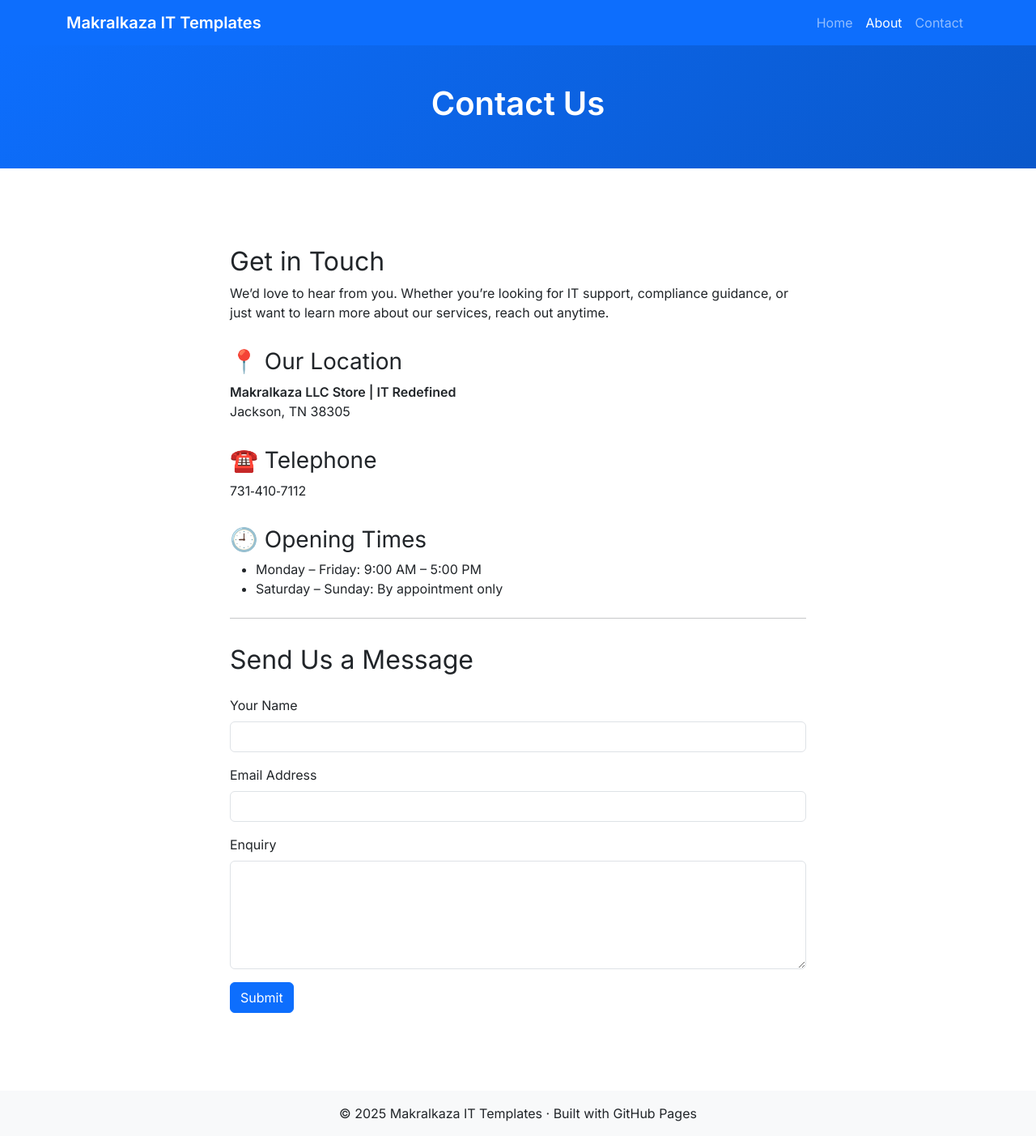
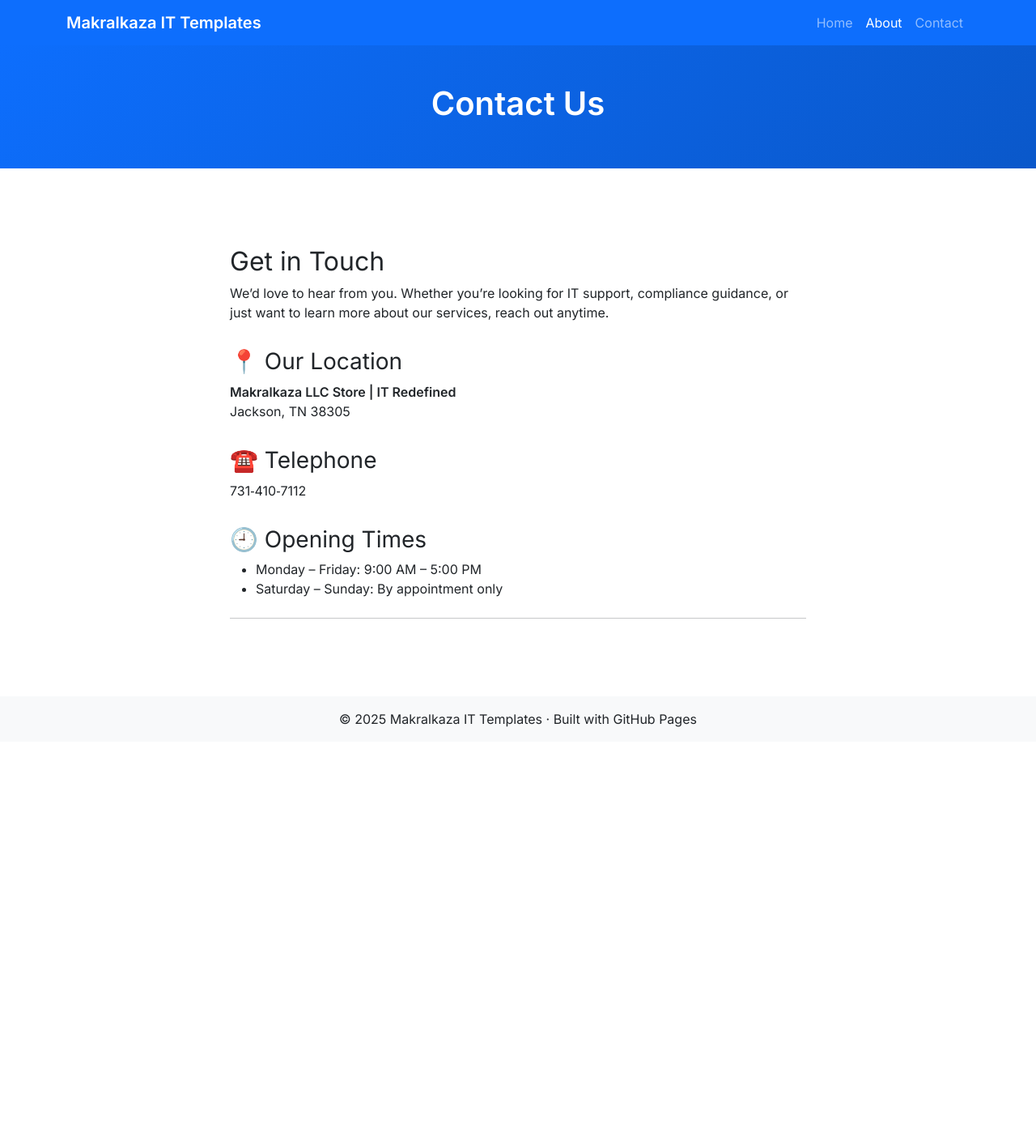
Before and after one commit to gitmakralkaza/tools, a Jekyll site: the page built from contact.html, in a window 1280 px wide. Shown: the whole page at 81% size. Built offline with Jekyll 4.4.1, drawn with Linux system fonts in a browser that asks for light colours; after the commit the page ends 916 px from its top, so only the background shows below that.

Commit message:
Update contact.html

```diff
--- a/contact.html
+++ b/contact.html
@@ -24,49 +24,4 @@
   </ul>
 
   <hr class="my-4">
-
-  <h2>Send Us a Message</h2>
-  <form id="contactForm" class="mt-4">
-  <div class="mb-3">
-    <label for="name" class="form-label">Your Name</label>
-    <input type="text" class="form-control" id="name" name="name" required>
-  </div>
-  <div class="mb-3">
-    <label for="email" class="form-label">Email Address</label>
-    <input type="email" class="form-control" id="email" name="email" required>
-  </div>
-  <div class="mb-3">
-    <label for="enquiry" class="form-label">Enquiry</label>
-    <textarea class="form-control" id="enquiry" name="enquiry" rows="5" required></textarea>
-  </div>
-  <button type="submit" class="btn btn-primary">Submit</button>
-</form>
-
-<!-- Success/Error Messages -->
-<div id="formResponse" class="mt-3"></div>
-
-<script>
-document.getElementById("contactForm").addEventListener("submit", function(e) {
-  e.preventDefault(); // stop normal form submission
-
-  const formData = new FormData(this);
-
-  fetch("https://makralkaza.com/store/index.php?route=information/contact", {
-    method: "POST",
-    body: formData,
-    mode: "cors" // allow cross-domain if backend supports it
-  })
-  .then(response => response.text())
-  .then(data => {
-    document.getElementById("formResponse").innerHTML =
-      '<div class="alert alert-success">✅ Thank you! Your message has been sent.</div>';
-    document.getElementById("contactForm").reset();
-  })
-  .catch(error => {
-    document.getElementById("formResponse").innerHTML =
-      '<div class="alert alert-danger">❌ Sorry, there was a problem sending your message.</div>';
-  });
-});
-</script>
-
 </div>
```
